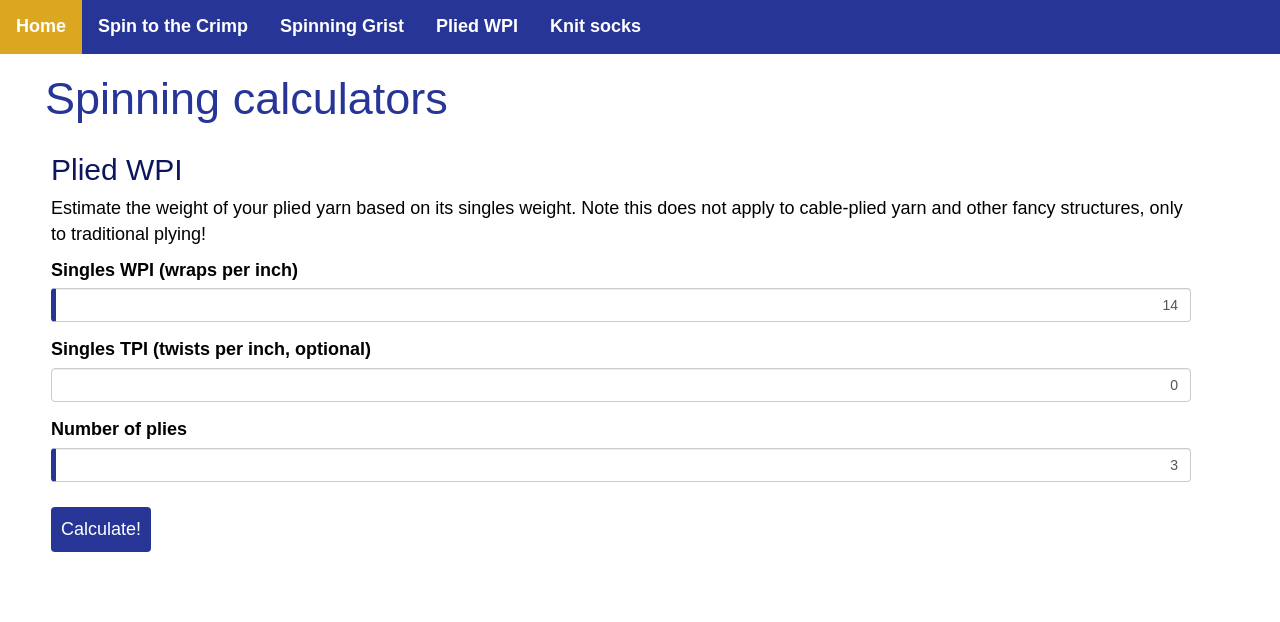
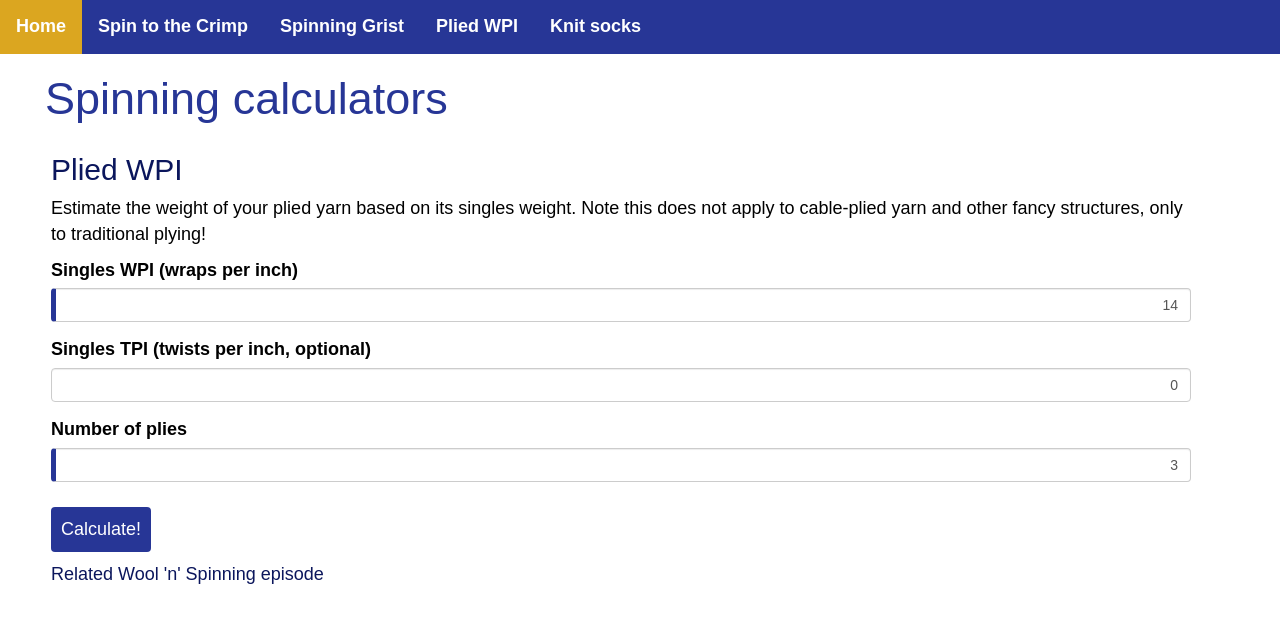
Before and after one commit to EvelineV/spinning, an Angular app: page /plied-wpi in a window 1280 px wide. Shown: the top 622 px of the page. Built offline with nearby package versions, Linux system fonts and the light colour scheme.

Commit message:
Add another Wool n Spinning link

```diff
--- a/src/app/plied-wpi/plied-wpi.component.html
+++ b/src/app/plied-wpi/plied-wpi.component.html
@@ -26,4 +26,8 @@
   <p *ngIf="plied_bpi">
     Your plied yarn will have approximately {{ plied_bpi.toFixed(1) }} bumps per inch (BPI).
   </p>
+
+  <p>
+    <a href="https://www.patreon.com/posts/94206891?utm_campaign=postshare_fan">Related Wool 'n' Spinning episode</a>
+  </p>
 </div>
```
